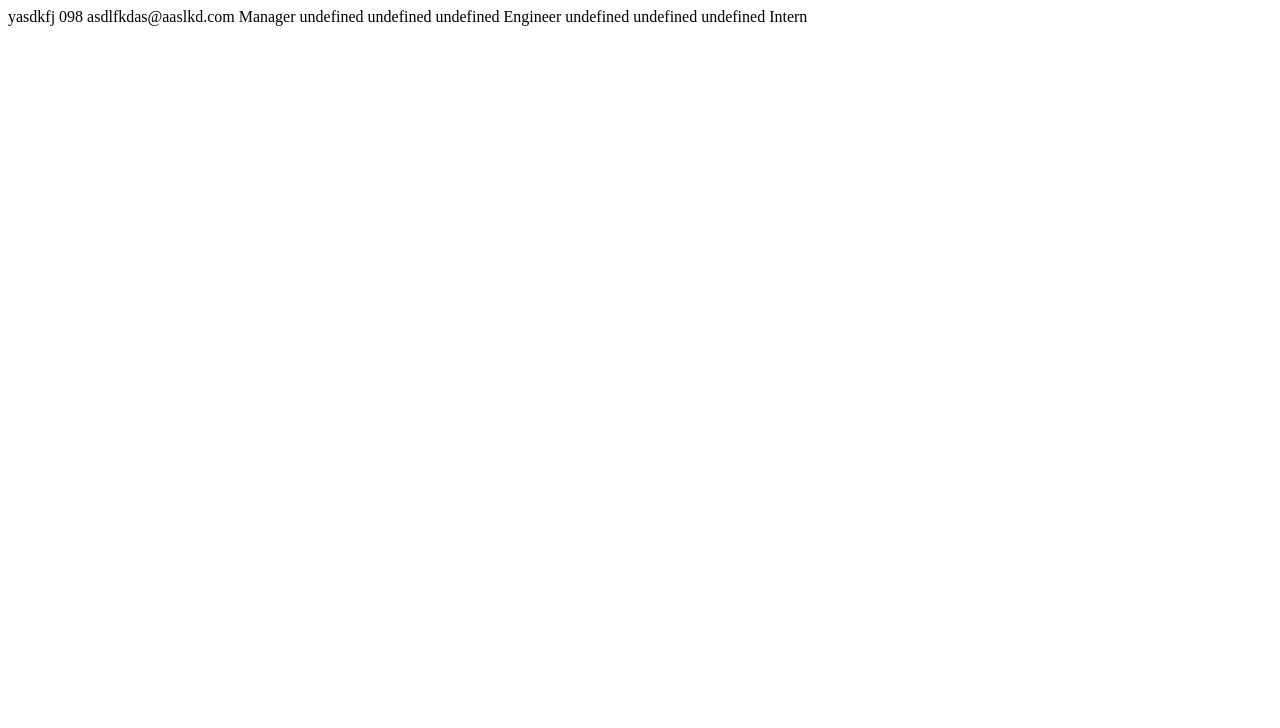
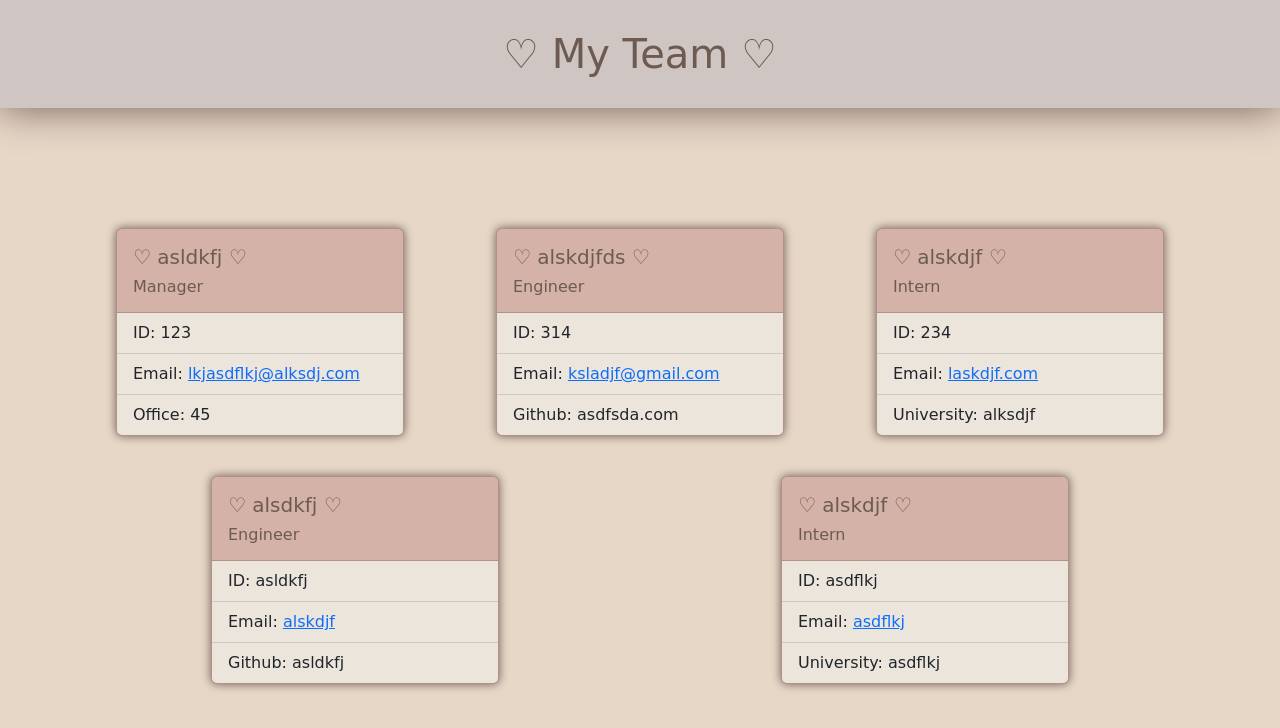
Before and after one commit to tessie-the-messy/Team-Profile-Generator, a website: page team.html in a window 1280 px wide. Drawn offline with nearby package versions, Linux system fonts and the light colour scheme; a web font is replaced by a local one.

Commit message:
Finished html in js

```diff
--- a/assets/style.css
+++ b/assets/style.css
@@ -1,5 +1,5 @@
 :root {
-    --color1: #edeae3 ;
+    --color1: #ebe5dc;
     --color2: #cfc5c3;
     --color3: #e7d7c7;
     --color4: #D4B2A7;
@@ -36,9 +36,9 @@ main {
 
 .card {
     background-color: var(--color4);
-    box-shadow: 0 0px 10px 0 var(--color6)
+    box-shadow: 0 0px 10px 0 var(--color6);
+    margin: auto;
 }
 
-li {
-    background-color: var(--color1);
-}
+.list-group {
+    --bs-list-group-bg: var(--color1) ;}
--- a/team.html
+++ b/team.html
@@ -2,27 +2,109 @@
           <!DOCTYPE html>
           <html lang="en">
             <head>
-        <meta charset="UTF-8">
-        <meta http-equiv="X-UA-Compatible" content="IE=edge">
-        <meta name="viewport" content="width=device-width, initial-scale=1.0">
-        <title>Document</title>
+              <meta charset="UTF-8" />
+              <meta http-equiv="X-UA-Compatible" content="IE=edge" />
+              <meta name="viewport" content="width=device-width, initial-scale=1.0" />
+              <link
+                href="https://cdn.jsdelivr.net/npm/bootstrap@5.2.3/dist/css/bootstrap.min.css"
+                rel="stylesheet"
+                integrity="sha384-rbsA2VBKQhggwzxH7pPCaAqO46MgnOM80zW1RWuH61DGLwZJEdK2Kadq2F9CUG65"
+                crossorigin="anonymous"
+              />
+              <link rel = "stylesheet" href="./assets/style.css" />
+              <link href="https://fonts.googleapis.com/css2?family=Short+Stack&display=swap" rel="stylesheet">
+              <title>♡ My Team ♡</title>
             </head>
             <body>
+            <header>
+              <h1 class="text-center">♡ My Team ♡</h1>
+            </header>
+            <main class = "container">
+            <div class="row">
+            <div class="col">
+            <div class="card" style="width: 18rem">
+              <div class="card-body">
+                <h5 class="card-title">♡ asldkfj ♡</h5>
+                <h6 class="card-text">Manager</h6>
+              </div>
+              <ul class="list-group list-group-flush">
+                <li class="list-group-item">ID: 123</li>
+                <li class="list-group-item">
+                  Email: <a href="mailto:lkjasdflkj@alksdj.com">lkjasdflkj@alksdj.com</a>
+                </li>
+                <li class="list-group-item">Office: 45</li>
+              </ul>
+            </div>
+          </div>
 
-         yasdkfj
-         098
-         asdlfkdas@aaslkd.com
-         Manager
+            <div class="col">
+            <div class="card" style="width: 18rem">
+              <div class="card-body">
+                <h5 class="card-title">♡ alskdjfds ♡</h5>
+                <h6 class="card-text">Engineer</h6>
+              </div>
+              <ul class="list-group list-group-flush">
+                <li class="list-group-item">ID: 314</li>
+                <li class="list-group-item">
+                  Email: <a href="mailto:ksladjf@gmail.com">ksladjf@gmail.com</a>
+                </li>
+                <li class="list-group-item">Github: asdfsda.com</li>
+              </ul>
+            </div>
+          </div>
 
-         undefined
-         undefined
-         undefined
-         Engineer
+            <div class="col">
+            <div class="card" style="width: 18rem">
+              <div class="card-body">
+                <h5 class="card-title">♡ alskdjf ♡</h5>
+                <h6 class="card-text">Intern</h6>
+              </div>
+              <ul class="list-group list-group-flush">
+                <li class="list-group-item">ID: 234</li>
+                <li class="list-group-item">
+                  Email: <a href="mailto:laskdjf.com">laskdjf.com</a>
+                </li>
+                <li class="list-group-item">University: alksdjf</li>
+              </ul>
+            </div>
+          </div>
 
-         undefined
-         undefined
-         undefined
-         Intern
+                </div>
+                <div class = "row">
 
+            <div class="col">
+            <div class="card" style="width: 18rem">
+              <div class="card-body">
+                <h5 class="card-title">♡ alsdkfj ♡</h5>
+                <h6 class="card-text">Engineer</h6>
+              </div>
+              <ul class="list-group list-group-flush">
+                <li class="list-group-item">ID: asldkfj</li>
+                <li class="list-group-item">
+                  Email: <a href="mailto:alskdjf">alskdjf</a>
+                </li>
+                <li class="list-group-item">Github: asldkfj</li>
+              </ul>
+            </div>
+          </div>
+
+            <div class="col">
+            <div class="card" style="width: 18rem">
+              <div class="card-body">
+                <h5 class="card-title">♡ alskdjf ♡</h5>
+                <h6 class="card-text">Intern</h6>
+              </div>
+              <ul class="list-group list-group-flush">
+                <li class="list-group-item">ID: asdflkj</li>
+                <li class="list-group-item">
+                  Email: <a href="mailto:asdflkj">asdflkj</a>
+                </li>
+                <li class="list-group-item">University: asdflkj</li>
+              </ul>
+            </div>
+          </div>
+
+        </div>
+        </main>
         </body>
       </html>
```
Also changed, not shown: index.html (+19 -16 lines), index.js (+55 -59 lines). Lines whose indentation alone changed are shown as unchanged.
